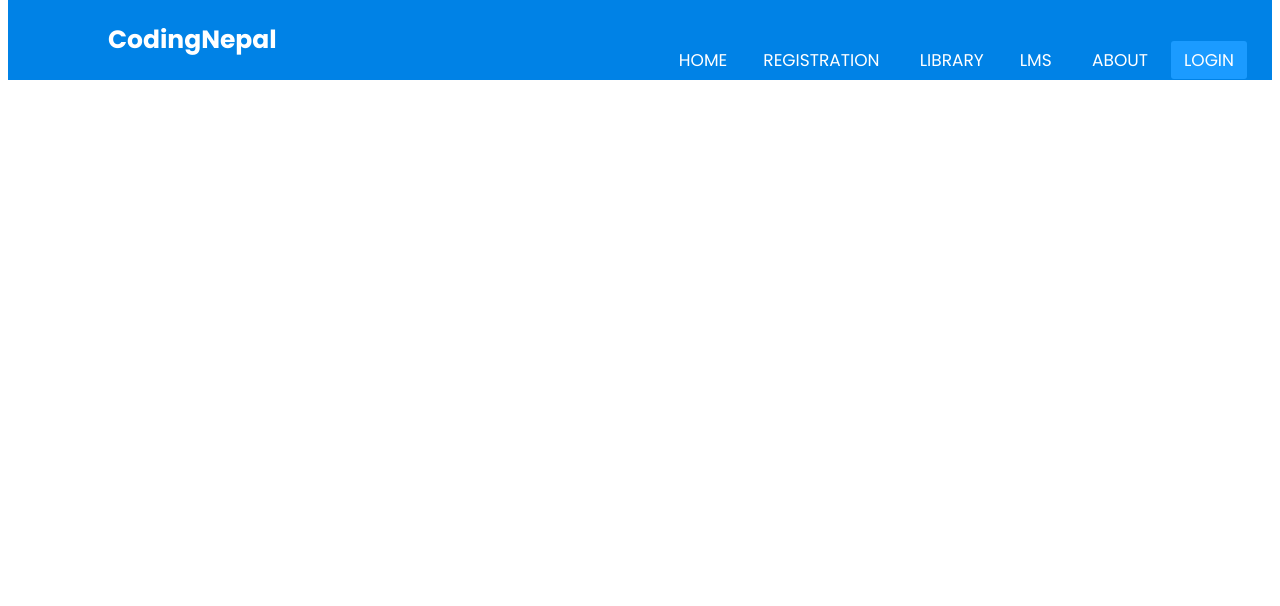
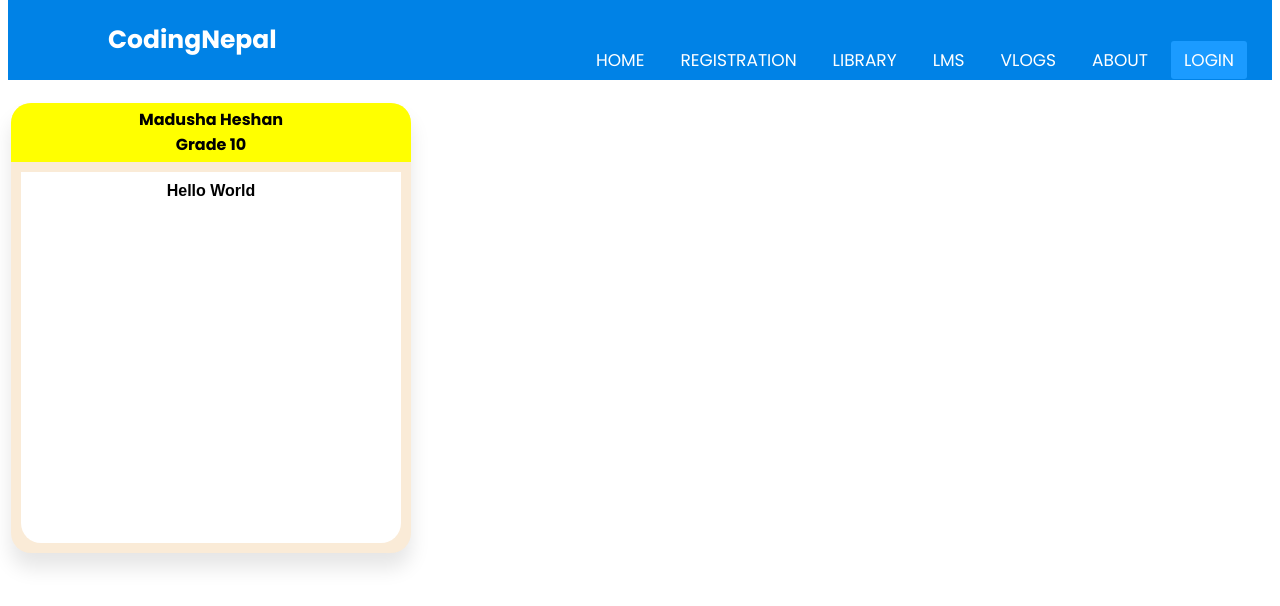
Before and after one commit to madushahc/School-Website, a React (Vite) app in the folder website/: page /vlogs in a window 1280 px wide. Shown: the top 606 px of the page. Built offline with nearby package versions, Linux system fonts and the light colour scheme.

Commit message:
set routing

```diff
--- a/website/src/App.jsx
+++ b/website/src/App.jsx
@@ -6,6 +6,7 @@ import Library from './Components/Library';
 import LMS from './Components/LMS';
 import About from './Components/About';
 import Home from './Components/Home';
+import Vlogs from './Components/Vlogs';
 
 function App() {
     return (
@@ -18,6 +19,7 @@ function App() {
                     <Route path="/lms" element={<LMS />} />
                     <Route path="/about" element={<About />} />
                     <Route path="/login" element={<Login />} />
+                    <Route path="/vlogs" element={<Vlogs/>} />
                     <Route path="/" element={<Home />} />
                 </Routes>
             </BrowserRouter>
--- a/website/src/Components/About.jsx
+++ b/website/src/Components/About.jsx
@@ -1,3 +1,3 @@
 export default function About() {
-    return <h1>About Page</h1>;
+    return (<div></div>);
 }
--- a/website/src/Components/LMS.jsx
+++ b/website/src/Components/LMS.jsx
@@ -1,3 +1,8 @@
+
+
 export default function LMS() {
-    return <h1>LMS Page</h1>;
+    return(<div> <h1>LMS Page</h1>
+
+    </div>
+    );
 }
--- a/website/src/Components/Nav.jsx
+++ b/website/src/Components/Nav.jsx
@@ -4,14 +4,15 @@ import { Link } from 'react-router-dom';
 export default function Nav() {
     return (
         <nav>
-            <label className="logo">CodingNepal</label> {/* Correct className */}
+            <label className="logo">CodingNepal</label>
             <ul>
                 <li><Link to="/">Home</Link></li>
-                <li><Link to="/registration">Registration</Link></li> {/* Fix typo */}
+                <li><Link to="/registration">Registration</Link></li>
                 <li><Link to="/library">Library</Link></li>
-                <li><Link to="/lms">LMS</Link></li> {/* Add leading slash */}
+                <li><Link to="/lms">LMS</Link></li>
+                <li><Link to="/vlogs">Vlogs</Link></li>
                 <li><Link to="/about">About</Link></li>
-                <li><Link className="active" to="/login">Login</Link></li> {/* Use className */}
+                <li><Link className="active" to="/login">Login</Link></li>
             </ul>
         </nav>
     );
--- /dev/null
+++ b/website/src/Components/Vlogs.jsx
@@ -0,0 +1,24 @@
+import "../Modules/vlogs.css"
+
+export default function Vlogs(){
+    return(
+        <div>
+            <table>
+                <tr>
+                    <th>
+            <div className="container">
+                <div className="title">
+                    Madusha Heshan<br></br>
+                    Grade 10
+                </div>
+                <div className="content">
+                    Hello World
+                </div>
+            </div>
+            </th>
+
+            </tr>
+            </table>
+        </div>
+    );
+}
--- a/website/src/Modules/loging.css
+++ b/website/src/Modules/loging.css
@@ -75,8 +75,10 @@ form .content{
   font-size: 16px;
   align-items: center;
   justify-content: space-around;
+
 }
 form .content .checkbox{
+  margin-top: 70px;
   display: flex;
   align-items: center;
   justify-content: center;
@@ -92,6 +94,7 @@ form .content label{
   padding-left: 5px;
 }
 form .content .pass-link{
+  margin-top: 70px;
   color: "";
 }
 form .field input[type="submit"]{
--- /dev/null
+++ b/website/src/Modules/vlogs.css
@@ -0,0 +1,32 @@
+.container {
+    box-sizing: border-box;
+    height: 450px;
+    width: 400px;
+    transition: all 0.3s ease;
+    border-radius: 20px 20px;
+    box-shadow: 0px 15px 20px rgba(0, 0, 0, 0.1);
+    background-color: antiquewhite;
+    overflow: hidden;
+    margin-top: 0px;
+}
+
+.title {
+    margin-top: 0px;
+    background-color: yellow;
+    height: 13%;
+    display: flex;
+    align-items: center;
+    justify-content: center;
+    font-weight: bold;
+}
+
+.content {
+    font-family: Arial, Helvetica, sans-serif;
+    margin: 10px;
+    height: calc(450px - (450px * 0.13) - 20px);
+    overflow-y: auto;
+    padding: 10px;
+    box-sizing: border-box;
+    background-color: white;
+    border-radius: 0 0 20px 20px;
+}
```
Also changed, not shown: website/src/Components/VolgsForm.jsx (added, +39 -0 lines).
